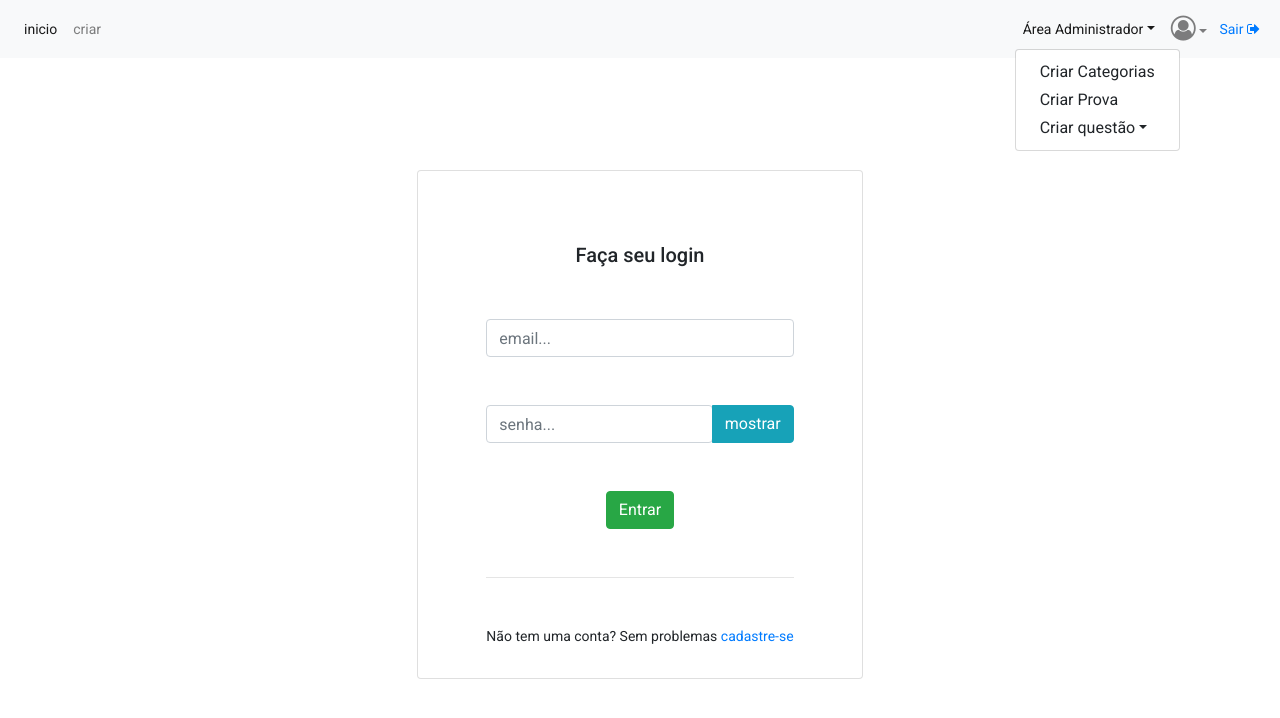
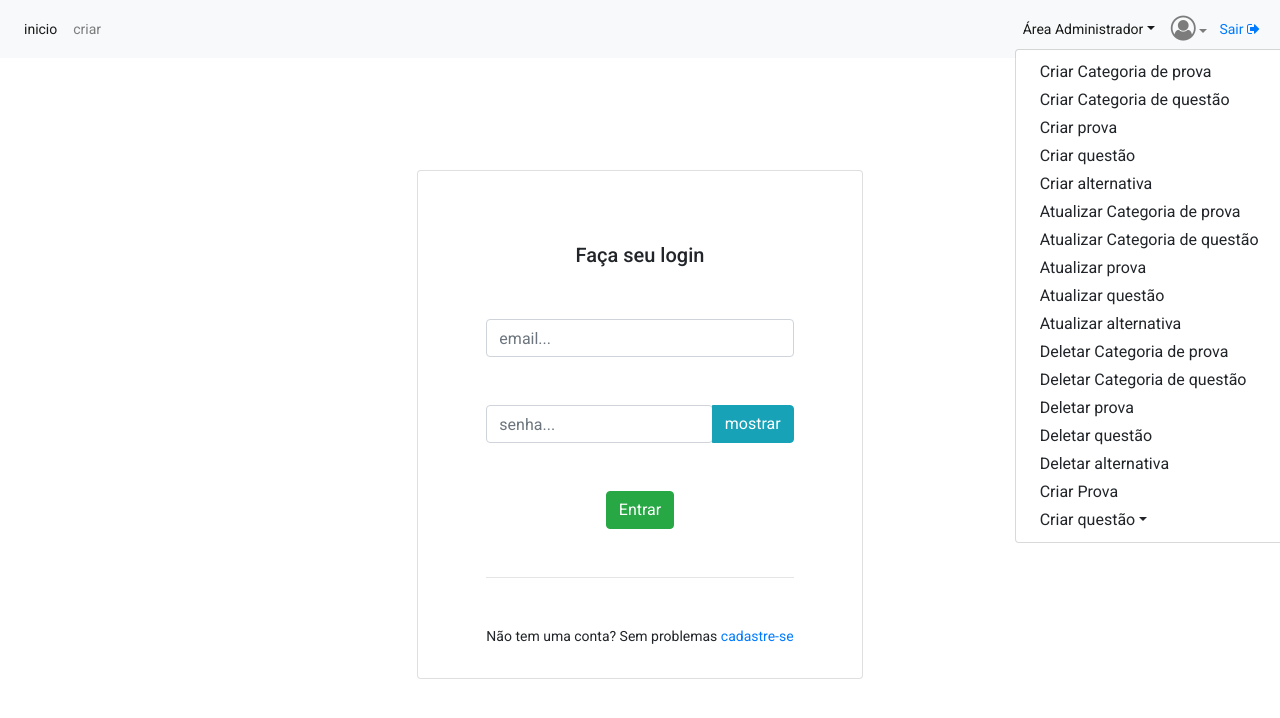
Before and after one commit to jonathanhenriques/SprintQuizAppFront, an Angular app: page /entrar in a window 1280 px wide. Both pictures are taken after a click on the link "Área Administrador". Shown: the top 718 px of the page. Built offline with nearby package versions, Linux system fonts and the light colour scheme.

Commit message:
Adicionando mais opções a área de administrador

```diff
--- a/src/app/navegacao-bar/navegacao-bar.component.html
+++ b/src/app/navegacao-bar/navegacao-bar.component.html
@@ -44,7 +44,26 @@
       <li class="nav-item dropdown">
         <a href="#" class="nav-link dropdown-toggle" data-toggle="dropdown">Área Administrador</a>
         <ul class="dropdown-menu games-menu">
-          <li><a href="latest.html" class="dropdown-item" routerLink="/cadastrar-categoria-prova">Criar Categorias</a></li>
+          <li><a href="latest.html" class="dropdown-item" routerLink="/cadastrar-categoria-prova">Criar Categoria de prova</a></li>
+          <li><a href="latest.html" class="dropdown-item" routerLink="/cadastrar-categoria-questão">Criar Categoria de questão</a></li>
+          <li><a href="latest.html" class="dropdown-item" routerLink="/cadastrar-prova">Criar prova</a></li>
+          <li><a href="latest.html" class="dropdown-item" routerLink="/cadastrar-questao">Criar questão</a></li>
+          <li><a href="latest.html" class="dropdown-item" routerLink="/cadastrar-alternativa">Criar alternativa</a></li>
+
+          <li><a href="latest.html" class="dropdown-item" routerLink="/atualizar-categoria-prova">Atualizar Categoria de prova</a></li>
+          <li><a href="latest.html" class="dropdown-item" routerLink="/atualizar-categoria-questão">Atualizar Categoria de questão</a></li>
+          <li><a href="latest.html" class="dropdown-item" routerLink="/atualizar-prova">Atualizar prova</a></li>
+          <li><a href="latest.html" class="dropdown-item" routerLink="/atualizar-questao">Atualizar questão</a></li>
+          <li><a href="latest.html" class="dropdown-item" routerLink="/atualizar-alternativa">Atualizar alternativa</a></li>
+
+          <li><a href="latest.html" class="dropdown-item" routerLink="/deletar-categoria-prova">Deletar Categoria de prova</a></li>
+          <li><a href="latest.html" class="dropdown-item" routerLink="/deletar-categoria-questão">Deletar Categoria de questão</a></li>
+          <li><a href="latest.html" class="dropdown-item" routerLink="/deletar-prova">Deletar prova</a></li>
+          <li><a href="latest.html" class="dropdown-item" routerLink="/deletar-questao">Deletar questão</a></li>
+          <li><a href="latest.html" class="dropdown-item" routerLink="/deletar-alternativa">Deletar alternativa</a></li>
+
+
+
           <li><a href="best_selling.html" class="dropdown-item" routerLink="/cadastrar-prova">Criar Prova </a></li>
           <div class="dropdown">
             <li class="sub-menu"><a href="#" class="dropdown-item dropdown-toggle" data-toggle="dropdown">Criar
```
